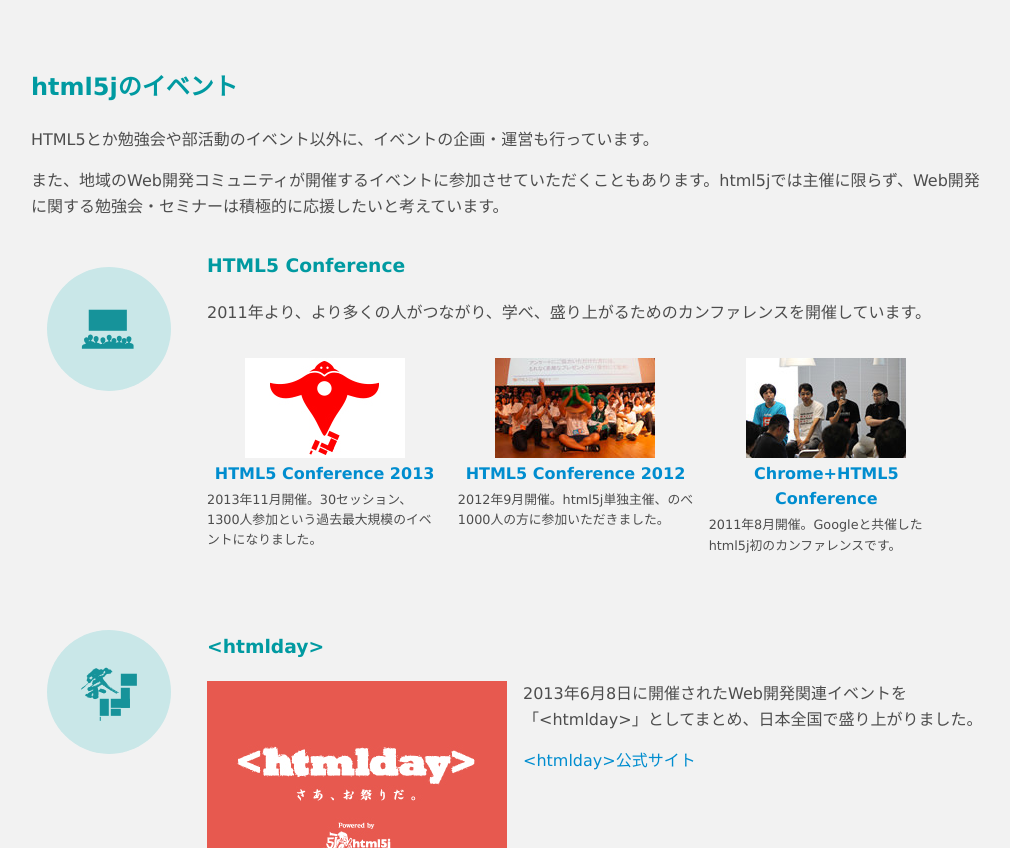
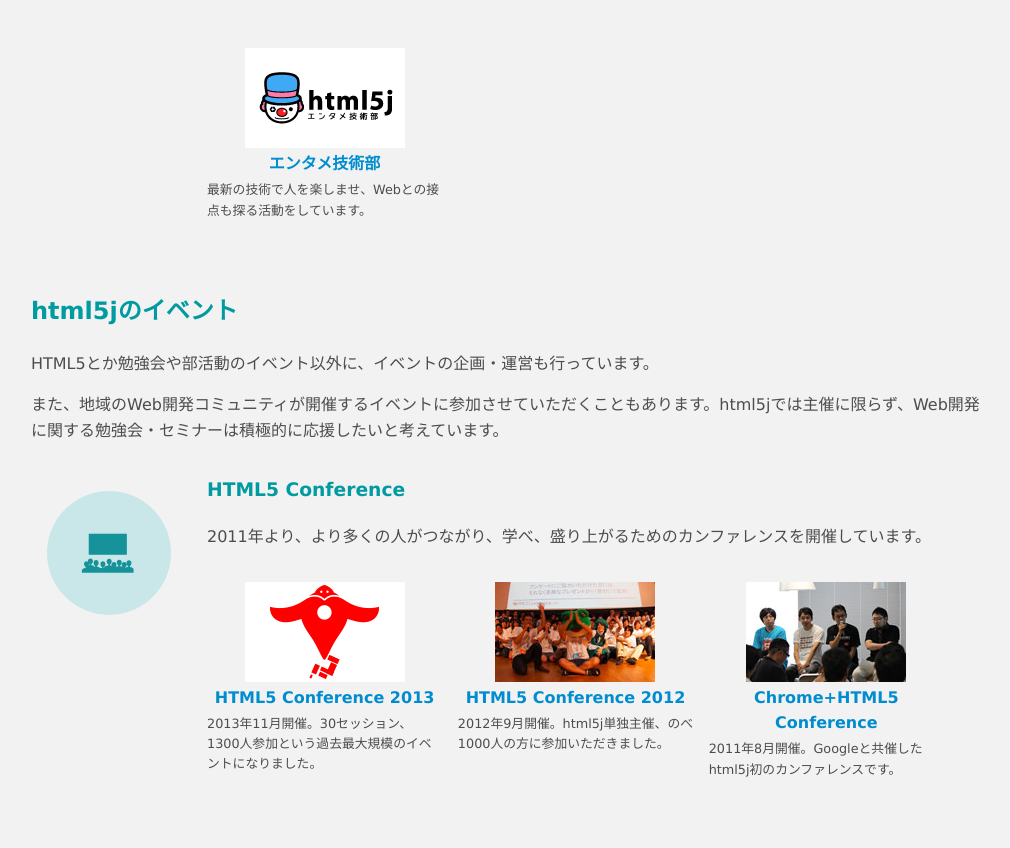
Before and after one commit to html5j/html5j.github.io, a plain HTML site: page index.html in a window 1280 px wide. Shown: the part 1991-2839 px from the top of the page, without its empty margins (129-1139 px from the left). Drawn offline with nearby package versions, Linux system fonts and the light colour scheme; a web font is replaced by a local one.

Commit message:
エンタメ技術部へのリンクを追加。 closes #21

```diff
--- a/index.html
+++ b/index.html
@@ -130,6 +130,13 @@
           </a>
           <p>Web技術と自動車の融合をテーマにイベントを開催しています。
         </section>
+        <section>
+          <a href="https://www.facebook.com/html5j.entech">
+            <h4>エンタメ技術部</h4>
+            <img src="img/club/banner_entech.png" alt="">
+          </a>
+          <p>最新の技術で人を楽しませ、Webとの接点も探る活動をしています。
+        </section>
       </div>
     </section>
   </section>
```
Also changed, not shown: img/club/banner_entech.png (added).
